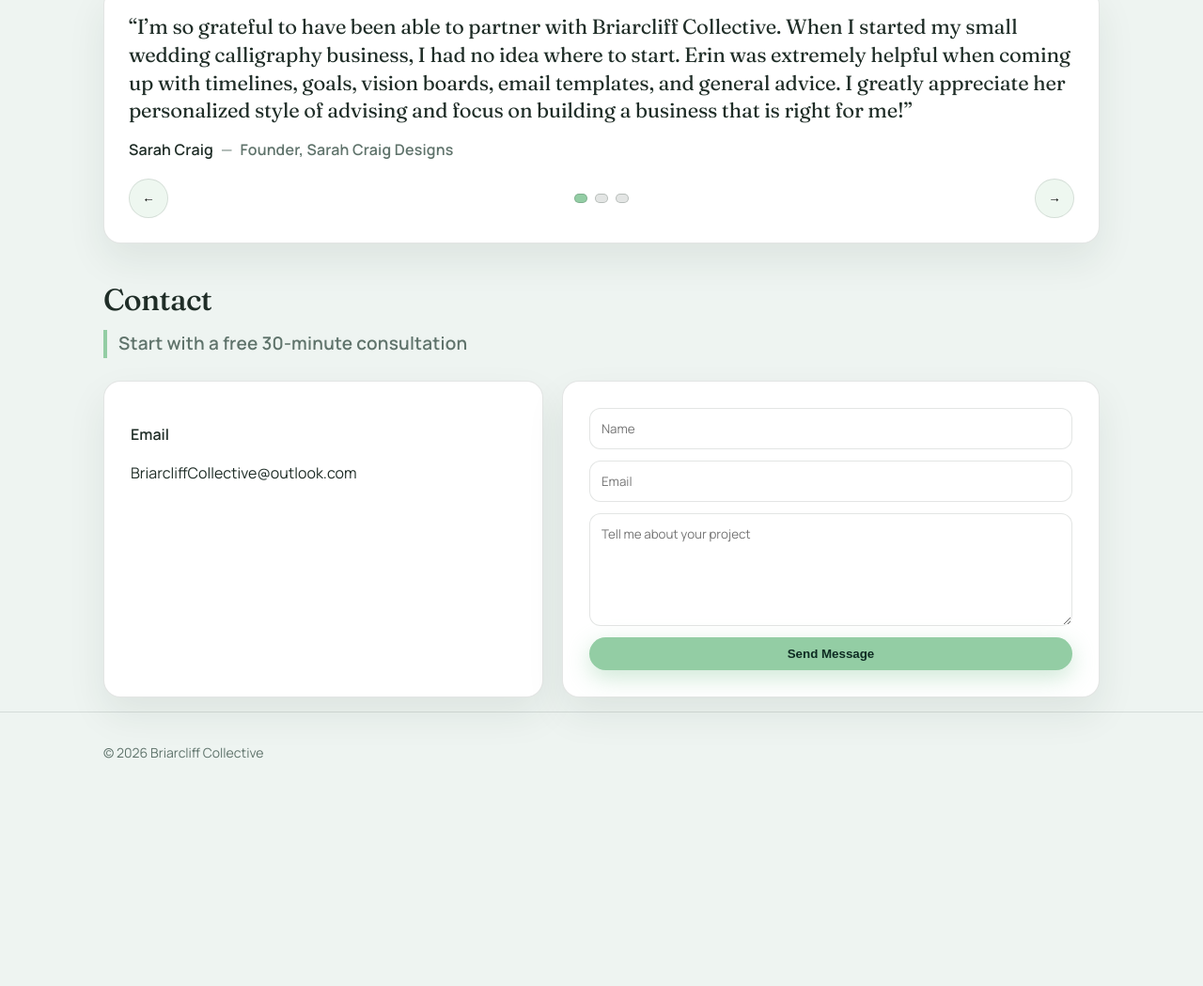
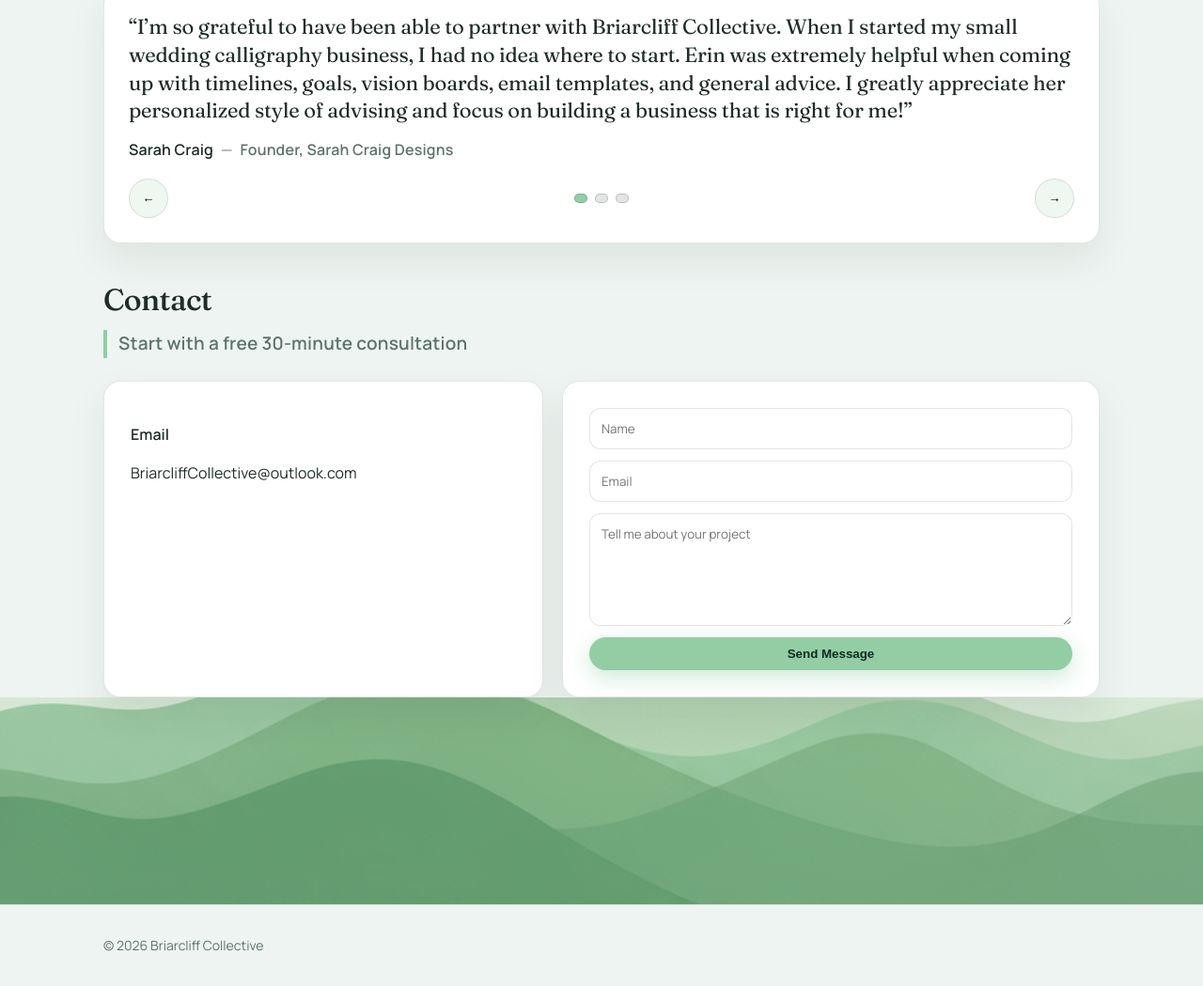
Before and after one commit to emcdermott218/Briarcliffco2.0, a plain HTML site: page index.html in a window 1280 px wide. Shown: the part 1687-2736 px from the top of the page at 94% size. Before the commit the page ends 2531 px from the top, so only its background shows below. Drawn offline with Linux system fonts and the light colour scheme.

Commit message:
Add wave effect to contact section

```diff
--- a/index.html
+++ b/index.html
@@ -503,6 +503,33 @@
             color: var(--muted);
             font-size: 14px;
         }
+/* ===== Waves behind the Contact section ===== */
+#contact{
+  position: relative;
+  overflow: hidden;              /* keeps waves from spilling out */
+  padding-bottom: 220px;         /* makes space so waves are visible */
+}
+
+#contact::after{
+  content:"";
+  position:absolute;
+  left:0;
+  right:0;
+  bottom:0;
+
+  height: 220px;                 /* how tall the waves appear */
+  background: url("assets/wave.png") bottom center / cover no-repeat;
+
+  opacity: 1;
+  pointer-events: none;
+  z-index: 0;
+}
+
+/* ensure your contact content stays above the waves */
+#contact .container{
+  position: relative;
+  z-index: 1;
+}
 
         /* Testimonials */
         .tWrap {
@@ -856,7 +883,6 @@
             </div>
         </div>
     </section>
-
     <section id="contact">
         <div class="container">
             <h2>Contact</h2>
```
